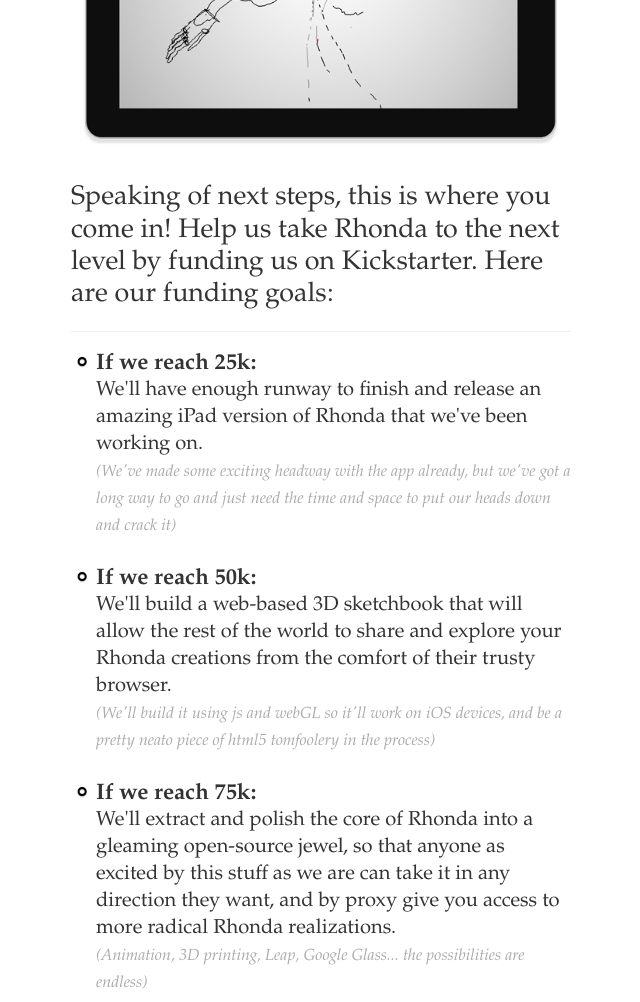
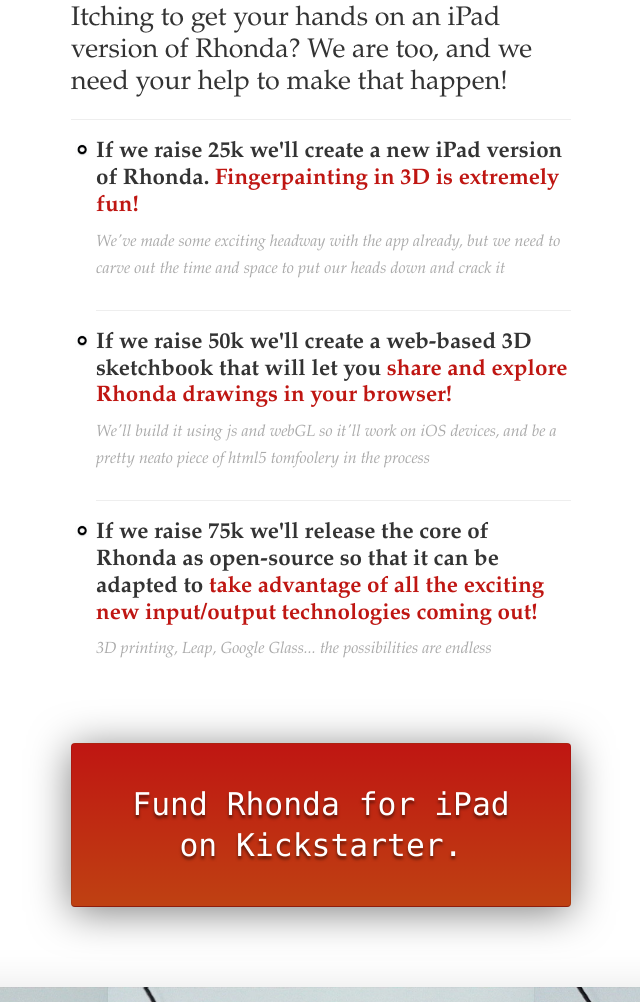
Before and after one commit to pitarupaterson/pitarupaterson_site, a plain HTML site: page rhonda/index.html in a window 1280 px wide. Shown: the part 1798-2800 px from the top of the page, without its empty margins (319-959 px from the left). Drawn offline with Linux system fonts and the light colour scheme.

Commit message:
big button

```diff
--- a/rhonda/index.html
+++ b/rhonda/index.html
@@ -22,8 +22,8 @@
     <div class="row">
       <div class="span12">
         <div class="copy-block center">
-
-          <h1>Super powers,</br>for people who love drawing.</h1>
+          <h1>
+          Super powers,</br>for people who love drawing.</h1>
 
         </div>
       </div>
@@ -33,7 +33,7 @@
     <div class="row">
       <div class="span12">
         <div class="video-container">
-          <embed src="http://blip.tv/play/g_9NgZLQTgA%2Em4v" type="application/x-shockwave-flash" width="500" height="403" allowscriptaccess="always" allowfullscreen="true"></embed>
+          <embed src="http://blip.tv/play/g_9NgZLQTgA%2Em4v" type="application/x-shockwave-flash" width="500" height="405" allowscriptaccess="always" allowfullscreen="true"></embed>
         </div>
       </div>
     </div>
@@ -45,7 +45,7 @@
 
 
           <h2>
-            Our goal with Rhonda is to take the best of pen & paper, and the best of technology, and smash them together.
+            Our goal with Rhonda is to take the best of pen & paper, and the best of technology, then smash them together into the definitive 3D drawing app.
           </h2>
 <!--
           <h2>
@@ -60,13 +60,15 @@
 
           <ul class="">
 
-            <li>Rhonda gives you the ability to draw in 3D.</li>
+            <!-- <li><p>Rhonda gives you the ability to draw in 3D.</p></li> -->
 
-            <li>Rhonda strives to preserve the immediacy of pen & paper drawing, no matter how high-tech it gets.</li>
+            <li><p>Rhonda strives to preserve the immediacy of pen & paper drawing.</p></li>
 
-            <li>Rhonda frees you from the clutter of UI, palettes, and brushes. Instead it chooses to focus your attention on a handful of powerful features that work together to extend the natural process of drawing.</li>
+            <!-- <li><p>Rhonda frees you from the clutter of UI, palettes, and brushes. Instead it chooses to focus your attention on a handful of features that work together to extend the natural process of drawing.</p></li> -->
 
-            <li>Rhonda is periodically updated to take advantage of exciting new hardware. We have many daydreams, fantasies, and brain-farts about where Rhonda might end up, and are working to take it there one step at a time.</li>
+            <li><p>Instead of a clutter of UI & palettes, Rhonda focuses your attention on a handful of features that work together to extend the natural process of drawing.</p></li>
+
+            <li><p>We periodically update Rhonda and adapt it to take advantage of exciting new hardware.</p></li>
 
           </ul>
 
@@ -111,47 +113,59 @@
         </div>
         <div class="copy-block benefits-block left">
 
-          <h2>
-            Speaking of next steps, this is where you come in!
-            Help us take Rhonda to the next level by funding us on Kickstarter. Here are our funding goals:
-          </h2>
+          <h2>Itching to get your hands on an iPad version of Rhonda? We are too, and we need your help to make that happen!</h2>
+
+<!--           <h2>We're itching to get our hands on an iPad version of Rhonda!</h2>
+
+          <h2>If you are too then help us make that happen by <a href="">funding its creation on Kickstarter!</a></h2> -->
+
+
+
+
+
+<!--
+        <div class="copy-block benefits-block left">
+
+        </div> -->
 
           <hr>
+
           <ul class="">
 
             <li>
-              <h3>If we reach 25k:</h3>
-
-              <p>
-                We'll have enough runway to finish and release an amazing iPad version of Rhonda that we've been working on.
-                </br>
-                <span class="small">(We've made some exciting headway with the app already, but we've got a long way to go and just need the time and space to put our heads down and crack it)</span>
-              </p>
+              <p><h3>If we raise 25k we'll create a new iPad version of Rhonda. <a href="">Fingerpainting in 3D is extremely fun!</a></p>
+              <p><span class="small">We've made some exciting headway with the app already, but we need to carve out the time and space to put our heads down and crack it</span></p>
 
             </li>
 
+            <hr>
+
             <li>
-              <h3>If we reach 50k:</h3>
-              <p>
-                We'll build a web-based 3D sketchbook that will allow the rest of the world to share and explore your Rhonda creations from the comfort of their trusty browser.
-                </br>
-                <span class="small">(We'll build it using js and webGL so it'll work on iOS devices, and be a pretty neato piece of html5 tomfoolery in the process)</span>
-              </p>
+              <p><h3>If we raise 50k we'll create a web-based 3D sketchbook that will let you <a href="">share and explore Rhonda drawings in your browser!</a></h3></p>
+
+              <p><span class="small">We'll build it using js and webGL so it'll work on iOS devices, and be a pretty neato piece of html5 tomfoolery in the process</span></p>
             </li>
 
+            <hr>
+
             <li>
-              <h3>If we reach 75k:</h3>
-              <p>
-                We'll extract and polish the core of Rhonda into a gleaming open-source jewel, so that anyone as excited by this stuff as we are can take it in any direction they want, and by proxy give you access to more radical Rhonda realizations.
+              <p><h3>If we raise 75k we'll release the core of Rhonda as open-source so that it can be adapted to <a href="">take advantage of all the exciting new input/output technologies coming out!</a></h3></p>
+<!--               <p>
+                There are so many interesting new technologies popping up: Leap, Google Glass, 3D Printing to name just three. The ideal situation would be one where anyone else out there who is as excited by Rhonda as we are can help us bring it to these new technologies.
                 </br>
                 <span class="small">(Animation, 3D printing, Leap, Google Glass... the possibilities are endless)</span>
-              </p>
+              </p> -->
+              <p><span class="small">3D printing, Leap, Google Glass... the possibilities are endless</span></p>
             </li>
 
           </ul>
 
+
+
         </div>
-
+        <div class="copy-block benefits-block left">
+          <a class="btn btn-primary btn-cta">Fund Rhonda for iPad on Kickstarter.</a>
+        </div>
       </div>
 
     </div>
--- a/rhonda/src/less/bootstrap-rhonda.less
+++ b/rhonda/src/less/bootstrap-rhonda.less
@@ -33,7 +33,7 @@
 
 	p {
 		font-size: 0.9em;
-		margin-bottom: 1.2em;
+		// margin-bottom: 1.2em;
 	}
 
 	ul {
@@ -100,6 +100,7 @@
 .benefits-block {
 	margin-top: 30px;
 	margin-bottom: 80px;
+	// background-color: #f00;
 }
 
 .full-width-image {
@@ -134,3 +135,18 @@
 .big-gif {
 	width: 100%;
 }
+
+.btn-cta {
+	// text-align: center;
+	// margin-left: auto;
+	// margin-right: auto;
+	margin: 0px;
+	// width: 500px;
+	margin-bottom: 0px;
+	padding: 40px;
+	font-size: 1.4em;
+	text-shadow: rgba(0,0,0,.5) 0px 3px 3px;
+	line-height: 1.3em;
+	font-family: @monoFontFamily;
+	.box-shadow(0px 5px 40px rgba(0,0,0,.5));
+}
```
Also changed, not shown: rhonda/css/bootstrap.css.
